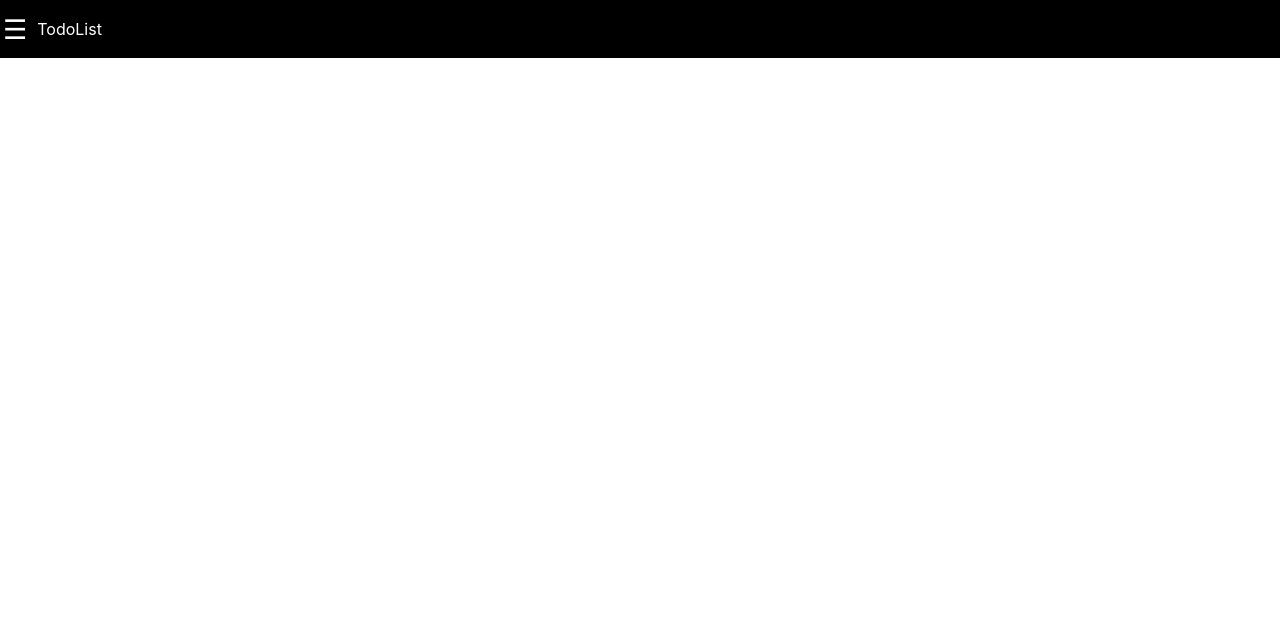
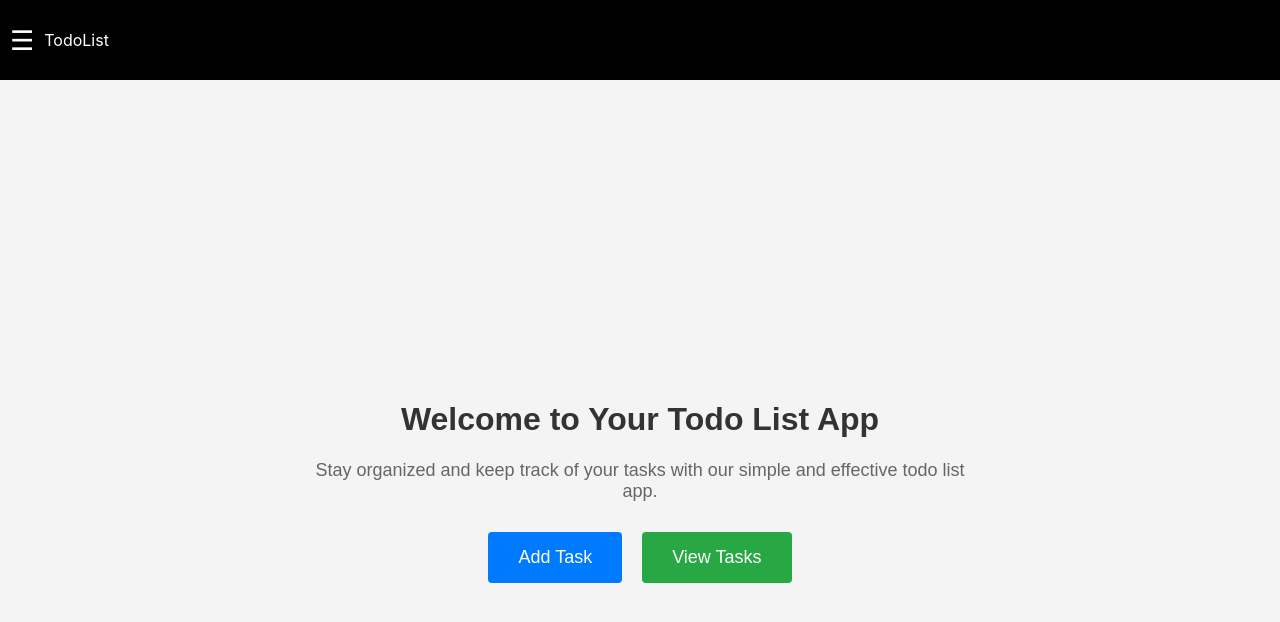
Before and after one commit to ShayanZaidi29/Todo, a React (Create React App) app: page / in a window 1280 px wide. Shown: the top 622 px of the page. Built offline with nearby package versions, Linux system fonts and the light colour scheme.

Commit message:
Animation fixed, homepage added

```diff
--- a/package.json
+++ b/package.json
@@ -9,7 +9,7 @@
     "react": "^18.2.0",
     "react-dom": "^18.2.0",
     "react-router-dom": "^6.20.1",
-    "react-scripts": "5.0.1",
+    "react-scripts": "^5.0.1",
     "web-vitals": "^2.1.4"
   },
   "scripts": {
--- a/src/App.js
+++ b/src/App.js
@@ -1,12 +1,14 @@
 import React from 'react';
-import { BrowserRouter as Router, Route } from 'react-router-dom';
+import { BrowserRouter as Route } from 'react-router-dom';
 import Navbar from '../src/components/Navbar';
+import Home from '../src/components/Home';
 
 const App = () => {
   return (
-    <Router>
+    <Route>
       <Navbar />
-    </Router>
+      <Home/>
+    </Route>
   );
 };
 
--- /dev/null
+++ b/src/components/Home.jsx
@@ -0,0 +1,22 @@
+import React from 'react';
+
+const Home = () => {
+  return (
+    <div style={{ fontFamily: 'Arial, sans-serif', textAlign: 'center', padding: '300px', backgroundColor: '#f4f4f4' }}>
+      <h1 style={{ color: '#333' }}>Welcome to Your Todo List App</h1>
+      <p style={{ color: '#666', fontSize: '18px', marginTop: '20px' }}>
+        Stay organized and keep track of your tasks with our simple and effective todo list app.
+      </p>
+      <div style={{ marginTop: '30px' }}>
+        <a href="/task-modal" style={{ display: 'inline-block', padding: '15px 30px', backgroundColor: '#007bff', color: 'white', textDecoration: 'none', borderRadius: '4px', fontSize: '18px', margin: '0 10px' }}>
+          Add Task
+        </a>
+        <a href="/task-list" style={{ display: 'inline-block', padding: '15px 30px', backgroundColor: '#28a745', color: 'white', textDecoration: 'none', borderRadius: '4px', fontSize: '18px', margin: '0 10px' }}>
+          View Tasks
+        </a>
+      </div>
+    </div>
+  );
+};
+
+export default Home;
--- a/src/components/Navbar.jsx
+++ b/src/components/Navbar.jsx
@@ -1,33 +1,37 @@
 import React, { useState } from 'react';
 import { Link } from 'react-router-dom';
-import styled from 'styled-components';
-// import SearchIcon from '@mui/icons-material/Search';
-
 
 const Navbar = () => {
   const [isMenuOpen, setMenuOpen] = useState(false);
 
   const navbarStyle = {
     backgroundColor: 'black',
-    padding: '3px',
+    padding: '10px',
     color: 'white',
     display: 'flex',
-    justifyContent: 'flex-start',
+    justifyContent: 'space-between',
     alignItems: 'center',
-    position: 'relative', // Added position relative
+    position: 'relative',
+    height: '60px',
   };
 
   const hamburgerStyle = {
     cursor: 'pointer',
     fontSize: '27px',
     marginRight: '10px',
-    zIndex: 1, // Ensure the hamburger is above other elements
-    transition: 'transform 0.3s ease-in-out', // Add transition for rotation animation
-    transform: isMenuOpen ? 'rotate(90deg)' : 'rotate(0deg)', // Rotate when open
+    zIndex: 1,
+    transition: 'transform 0.3s ease-in-out', // Changed the transition property
+    transform: isMenuOpen ? 'rotate(90deg)' : 'rotate(0deg)',
+    transformOrigin: 'center', // Added transform origin to rotate at the center
   };
 
   const sidebarOpenStyle = {
     width: '200px',
+  };
+
+  const todoListStyle = {
+    marginRight: '1200px',
+    zIndex: 1,
   };
 
   const linkContainerStyle = {
@@ -37,13 +41,12 @@ const Navbar = () => {
     top: '60px',
     left: isMenuOpen ? '0' : '-200px',
     transition: 'left 0.6s ease-in-out',
-    zIndex: 0, // Ensure the links container is behind other elements
+    zIndex: 0,
     backgroundColor: 'black',
   };
 
   const linkStyle = {
     color: 'white',
-
     textDecoration: 'none',
     padding: '10px',
     transition: 'background-color 0.3s ease-in-out, color 0.3s ease-in-out',
@@ -59,27 +62,20 @@ const Navbar = () => {
     alignItems: 'center',
   };
 
-  const todoListStyle = {
-    marginRight: '1250px',
-    zIndex: 1, // Ensure the TodoList is above other elements
-  };
+
 
   const searchContainerStyle = {
     display: 'flex',
     alignItems: 'center',
-    marginLeft: 'auto', // Align the search bar to the right
-    marginRight: isMenuOpen ? '200px' : '5px', // Add margin-right only when the menu is open
-    transition: 'margin-right 0.3s ease-in-out', // Added transition for smooth movement
   };
 
   const searchInputStyle = {
-    marginRight: '-25px',
     padding: '5px',
   };
 
   const searchIconStyle = {
-    fill: isMenuOpen ? 'black' : 'black', // Change icon color based on the menu state
-    width: '25px',
+    fill: isMenuOpen ? 'black' : 'white',
+    width: '30px',
     height: '25px',
     cursor: 'pointer',
   };
@@ -91,20 +87,8 @@ const Navbar = () => {
   return (
     <div>
       <div style={navbarStyle}>
-        <div style={{ ...hamburgerStyle, ...isMenuOpen && sidebarOpenStyle }} onClick={toggleMenu}>
-          &#9776; {/* Hamburger icon */}
-        </div>
-
-        <div style={linkContainerStyle}>
-          <Link to="/" style={linkStyle} onClick={toggleMenu}>
-            Home
-          </Link>
-          <Link to="/about" style={linkStyle} onClick={toggleMenu}>
-            About
-          </Link>
-          <Link to="/contact" style={linkStyle} onClick={toggleMenu}>
-            Contact Us
-          </Link>
+        <div style={hamburgerStyle} onClick={toggleMenu}>
+          &#9776;
         </div>
 
         <div style={contentContainerStyle}>
@@ -120,6 +104,18 @@ const Navbar = () => {
           </div>
         </div>
       </div>
+
+      <div style={linkContainerStyle}>
+        <Link to="/" style={linkStyle} onClick={toggleMenu}>
+          Home
+        </Link>
+        <Link to="/about" style={linkStyle} onClick={toggleMenu}>
+          About
+        </Link>
+        <Link to="/contact" style={linkStyle} onClick={toggleMenu}>
+          Contact Us
+        </Link>
+      </div>
     </div>
   );
 };
```
Also changed, not shown: 1 other file (tests, documents, lock files or other folders).
